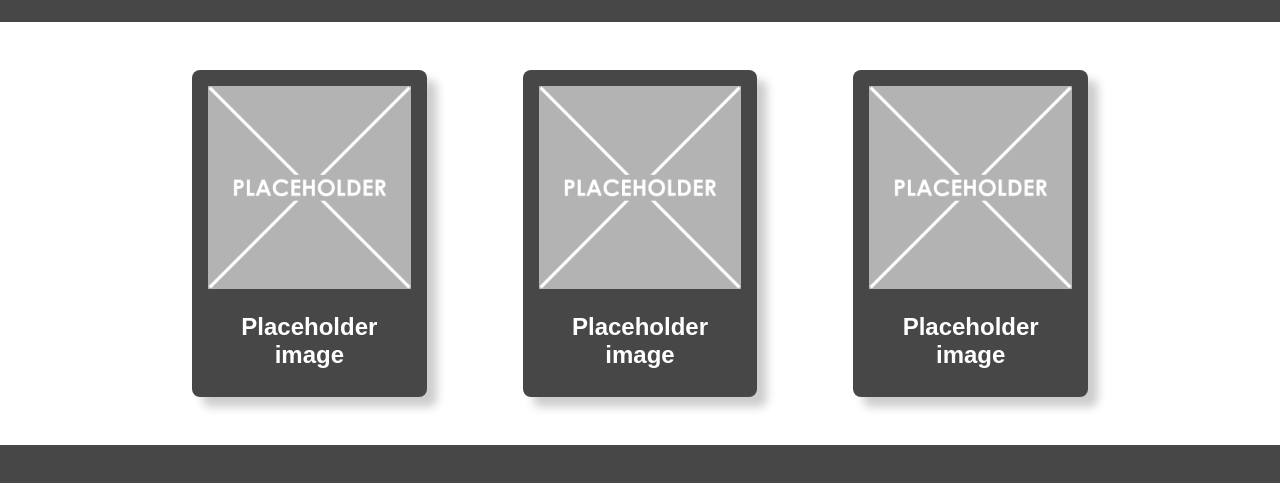
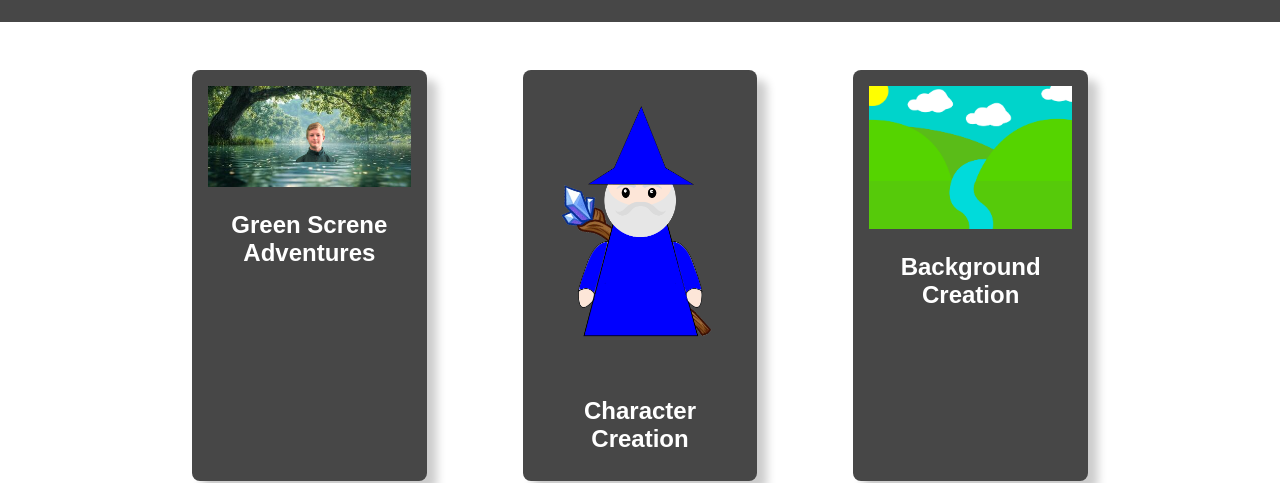
Before and after one commit to Joe-sire/MyYear10Website, a plain HTML site: page index.html in a window 1280 px wide. Shown: the part 319-802 px from the top of the page. Drawn offline with Linux system fonts and the light colour scheme.

Commit message:
Updating Placeholders

```diff
--- a/index.html
+++ b/index.html
@@ -26,16 +26,16 @@
         <div class="topic-content">
             <!-- one "card" which includes an image with a text below it -->
             <div class="topic-card">
-                <img src="images/placeholder-1024x1024.png" alt="change this too!">
-                <h2 class="topic-card-text">Placeholder image</h2>
+                <img src="images/Green_Sreen_River_Scene.png" alt="Green Screen Scene">
+                <h2 class="topic-card-text">Green Screne Adventures</h2>
             </div>
             <div class="topic-card">
-                <img src="images/placeholder-1024x1024.png" alt="change this too!">
-                <h2 class="topic-card-text">Placeholder image</h2>
+                <img src="images/Wizard.png" alt="Character - Wizard">
+                <h2 class="topic-card-text">Character Creation</h2>
             </div>
             <div class="topic-card">
-                <img src="images/placeholder-1024x1024.png" alt="change this too!">
-                <h2 class="topic-card-text">Placeholder image</h2>
+                <img src="images/Background.png" alt="Background">
+                <h2 class="topic-card-text">Background Creation</h2>
             </div>
         </div>
     </section>
```
Also changed, not shown: images/Background.png (added), images/Green_Sreen_River_Scene.png (added), images/Wizard.png (added).
